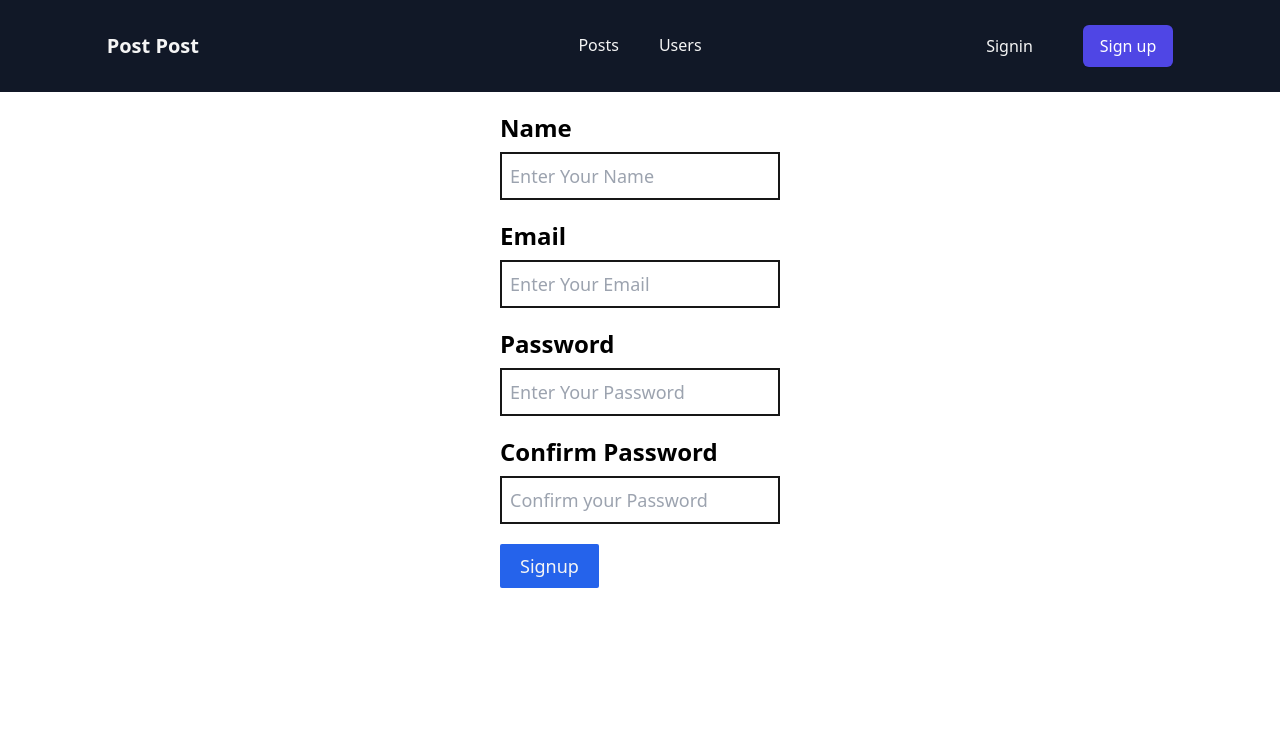
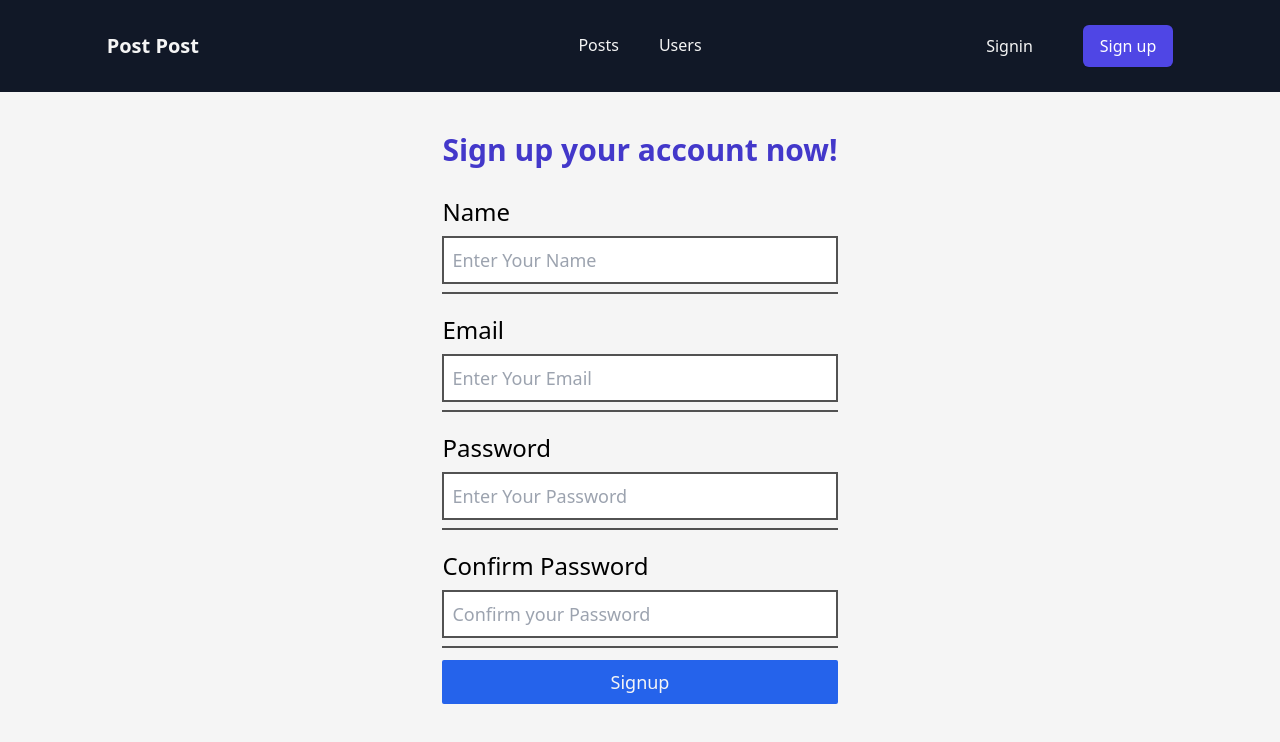
Before and after one commit to joshjoshuap/post-post, a React (Vite) app in the folder frontend/: page /signup in a window 1280 px wide. Shown: the top 742 px of the page. Built offline with nearby package versions, Linux system fonts and the light colour scheme; no server answers.

Commit message:
style: design forms

```diff
--- a/frontend/index.html
+++ b/frontend/index.html
@@ -1,5 +1,5 @@
 <!DOCTYPE html>
-<html lang="en">
+<html lang="en" class="h-full">
   <head>
     <meta charset="utf-8" />
     <meta name="viewport" content="width=device-width, initial-scale=1" />
@@ -11,7 +11,7 @@
 
     <title>Post Post</title>
   </head>
-  <body>
+  <body class="h-full bg-neutral-100">
     <div id="root"></div>
     <script type="module" src="/src/index.jsx"></script>
   </body>
--- a/frontend/src/pages/Post/CreatePost.jsx
+++ b/frontend/src/pages/Post/CreatePost.jsx
@@ -60,16 +60,16 @@ const CreatePost = () => {
     <div>
       {error && <h2>{errorMessage}</h2>}
       <div className="flex justify-center mt-5">
-        <form onSubmit={formSubmitHandler}>
-          <div className="mb-5">
-            <label
-              htmlFor="inputTitle"
-              className="text-2xl font-semibold mb-2 block"
-            >
+        <form onSubmit={formSubmitHandler} className="rounded-sm p-5">
+          <h2 className="text-indigo-700 text-center text-3xl font-bold mb-5">
+            Post your Idea
+          </h2>
+          <div className="mb-5 border-b-2 border-neutral-600 py-2">
+            <label htmlFor="inputTitle" className="text-2xl mb-2 block">
               Title
             </label>
             <input
-              className="text-lg w-full border-2 p-2 border-neutral-900"
+              className="text-lg w-full border-2 p-2 border-neutral-600"
               type="text"
               id="inputTitle"
               name="inputTitle"
@@ -78,16 +78,13 @@ const CreatePost = () => {
               placeholder="Enter Title"
             />
           </div>
-          <div className="my-5">
-            <label
-              htmlFor="inputDescription"
-              className="text-2xl font-semibold mb-2 block"
-            >
+          <div className="mb-5 border-b-2 border-neutral-600 py-2">
+            <label htmlFor="inputDescription" className="text-2xl mb-2 block">
               Description
             </label>
 
             <textarea
-              className="text-lg w-full border-2 p-2 border-neutral-900"
+              className="text-lg w-full border-2 p-2 border-neutral-600"
               type="text"
               id="inputDescription"
               name="inputDescription"
@@ -99,7 +96,12 @@ const CreatePost = () => {
               style={textAreaNoResize}
             ></textarea>
           </div>
-          <button type="submit" className="bg-blue-600 text-neutral-100 text-lg rounded-sm px-5 py-2" >Post</button>
+          <button
+            type="submit"
+            className="bg-blue-600 text-neutral-100 text-lg rounded-sm w-full px-5 py-2"
+          >
+            Post
+          </button>
         </form>
       </div>
     </div>
--- a/frontend/src/pages/Post/EditPost.jsx
+++ b/frontend/src/pages/Post/EditPost.jsx
@@ -78,7 +78,10 @@ const EditPost = (props) => {
       {error && <h2>{errorMessage}</h2>}
       <div className="flex justify-center mt-5">
         <form onSubmit={formSubmitHandler}>
-          <div className="mb-5">
+          <h2 className="text-indigo-700 text-center text-3xl font-bold">
+            Edit Post
+          </h2>
+          <div className="mb-5 border-b-2 border-neutral-600 py-2">
             <label
               htmlFor="inputTitle"
               className="text-2xl font-semibold mb-2 block"
@@ -86,7 +89,7 @@ const EditPost = (props) => {
               Title
             </label>
             <input
-              className="text-lg w-full border-2 p-2 border-neutral-900"
+              className="text-lg w-full border-2 p-2 border-neutral-600"
               type="text"
               id="inputTitle"
               name="inputTitle"
@@ -95,7 +98,7 @@ const EditPost = (props) => {
               placeholder="Enter Title"
             />
           </div>
-          <div>
+          <div className="mb-5 border-b-2 border-neutral-600 py-2">
             <label
               htmlFor="inputDescription"
               className="text-2xl font-semibold mb-2 block"
@@ -104,20 +107,20 @@ const EditPost = (props) => {
             </label>
 
             <textarea
-              className="text-lg w-full border-2 p-2 border-neutral-900"
+              className="text-lg w-full border-2 p-2 border-neutral-600"
               type="text"
               id="inputDescription"
               name="inputDescription"
               onChange={descriptionChangeHandler}
               value={inputDescription}
               placeholder="Enter Description"
-              rows="15"
+              rows="10"
               cols="80"
             ></textarea>
           </div>
           <button
             type="submit"
-            className="bg-green-600 text-neutral-100 text-lg rounded-sm px-5 py-2"
+            className="bg-green-600 text-neutral-100 text-lg rounded-sm w-full px-5 py-2"
           >
             Update
           </button>
--- a/frontend/src/pages/User/Login.jsx
+++ b/frontend/src/pages/User/Login.jsx
@@ -52,18 +52,25 @@ const Login = () => {
   };
 
   return (
-    <div className="grid justify-center mt-5">
-      {error && <p className="bg-red-500 text-neutral-100 p-2 mb-3 text-lg">{errorMessage}</p>}
-      <form onSubmit={formSubmitHandler}>
-        <div className="mb-5">
+    <div className="grid justify-center align-middle mt-5">
+      {error && (
+        <p className="bg-red-500 text-neutral-100 p-2 mb-3 text-lg">
+          {errorMessage}
+        </p>
+      )}
+      <form onSubmit={formSubmitHandler} className="rounded-sm p-5">
+        <h2 className="text-indigo-700 text-center text-3xl font-bold mb-5">
+          Sign in to your account
+        </h2>
+        <div className="mb-5 border-b-2 border-neutral-600  py-2">
           <label
             htmlFor="inputEmail"
-            className="text-2xl font-semibold mb-2 block"
+            className="text-2xl mb-2 block"
           >
             Email
           </label>
           <input
-            className="text-lg w-full border-2 p-2 border-neutral-900"
+           className="text-lg w-full border-2 p-2 border-neutral-600"
             type="text"
             id="inputEmail"
             name="inputEmail"
@@ -72,15 +79,12 @@ const Login = () => {
             placeholder="Enter Your Email"
           />
         </div>
-        <div className="mb-5">
-          <label
-            htmlFor="inputPassword"
-            className="text-2xl font-semibold mb-2 block"
-          >
+        <div className="mb-5 border-b-2 border-neutral-600 py-2">
+          <label htmlFor="inputPassword" className="block text-2xl mb-2">
             Password
           </label>
           <input
-            className="text-lg w-full border-2 p-2 border-neutral-900"
+          className="text-lg w-full border-2 p-2 border-neutral-600"
             type="password"
             id="inputPassword"
             name="inputPassword"
@@ -91,7 +95,7 @@ const Login = () => {
         </div>
         <button
           type="submit"
-          className="bg-blue-600 text-neutral-100 text-lg rounded-sm px-5 py-2"
+          className="bg-blue-600 text-neutral-100 text-lg w-full rounded-sm px-5 py-2 hover:bg-blue-700"
         >
           Login
         </button>
--- a/frontend/src/pages/User/Signup.jsx
+++ b/frontend/src/pages/User/Signup.jsx
@@ -66,22 +66,21 @@ const Signup = () => {
 
   return (
     <div className="grid justify-center mt-5">
-      {/* {isLoading && <h2>Signing up your account...</h2>} */}
       {error && (
         <p className="bg-red-500 text-neutral-100 p-2 mb-3 text-lg">
           {errorMessage}
         </p>
       )}
-      <form onSubmit={formSubmitHandler}>
-        <div className="mb-5">
-          <label
-            htmlFor="inputName"
-            className="text-2xl font-semibold mb-2 block"
-          >
+      <form onSubmit={formSubmitHandler} className="rounded-sm p-5">
+        <h2 className="text-indigo-700 text-center text-3xl font-bold mb-5">
+          Sign up your account now!
+        </h2>
+        <div className="mb-3 border-b-2 border-neutral-600 py-2">
+          <label htmlFor="inputName" className="text-2xl mb-2 block">
             Name
           </label>
           <input
-            className="text-lg w-full border-2 p-2 border-neutral-900"
+            className="text-lg w-full border-2 p-2 border-neutral-600"
             type="text"
             id="inputName"
             name="inputName"
@@ -90,15 +89,12 @@ const Signup = () => {
             placeholder="Enter Your Name"
           />
         </div>
-        <div className="mb-5">
-          <label
-            htmlFor="inputEmail"
-            className="text-2xl font-semibold mb-2 block"
-          >
+        <div className="mb-3 border-b-2 border-neutral-600 py-2">
+          <label htmlFor="inputEmail" className="text-2xl mb-2 block">
             Email
           </label>
           <input
-            className="text-lg w-full border-2 p-2 border-neutral-900"
+            className="text-lg w-full border-2 p-2 border-neutral-600"
             type="text"
             id="inputEmail"
             name="inputEmail"
@@ -107,15 +103,12 @@ const Signup = () => {
             placeholder="Enter Your Email"
           />
         </div>
-        <div className="mb-5">
-          <label
-            htmlFor="inputPassword"
-            className="text-2xl font-semibold mb-2 block"
-          >
+        <div className="mb-3 border-b-2 border-neutral-600 py-2">
+          <label htmlFor="inputPassword" className="text-2xl mb-2 block">
             Password
           </label>
           <input
-            className="text-lg w-full border-2 p-2 border-neutral-900"
+            className="text-lg w-full border-2 p-2 border-neutral-600"
             type="password"
             id="inputPassword"
             name="inputPassword"
@@ -124,15 +117,12 @@ const Signup = () => {
             placeholder="Enter Your Password"
           />
         </div>
-        <div className="mb-5">
-          <label
-            htmlFor="inputConfirmPassword"
-            className="text-2xl font-semibold mb-2 block"
-          >
+        <div className="mb-3 border-b-2 border-neutral-600 py-2">
+          <label htmlFor="inputConfirmPassword" className="text-2xl mb-2 block">
             Confirm Password
           </label>
           <input
-            className="text-lg w-full border-2 p-2 border-neutral-900"
+            className="text-lg w-full border-2 p-2 border-neutral-600"
             type="password"
             id="inputConfirmPassword"
             name="inputConfirmPassword"
@@ -143,7 +133,7 @@ const Signup = () => {
         </div>
         <button
           type="submit"
-          className="bg-blue-600 text-neutral-100 text-lg rounded-sm px-5 py-2"
+          className="bg-blue-600 text-neutral-100 text-lg rounded-sm w-full px-5 py-2 hover:bg-blue-700"
         >
           Signup
         </button>
```
